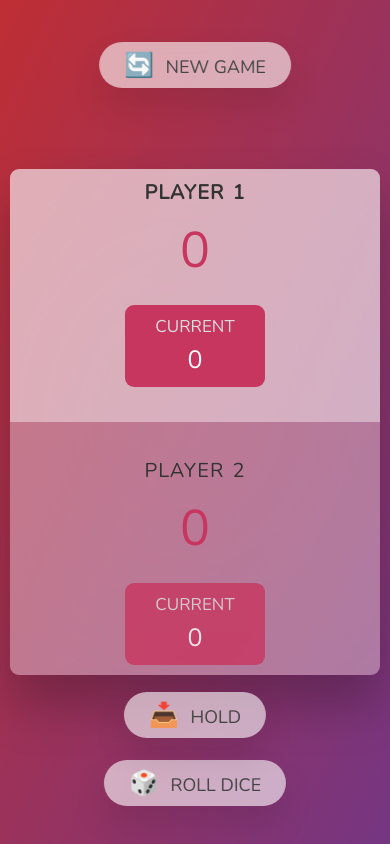
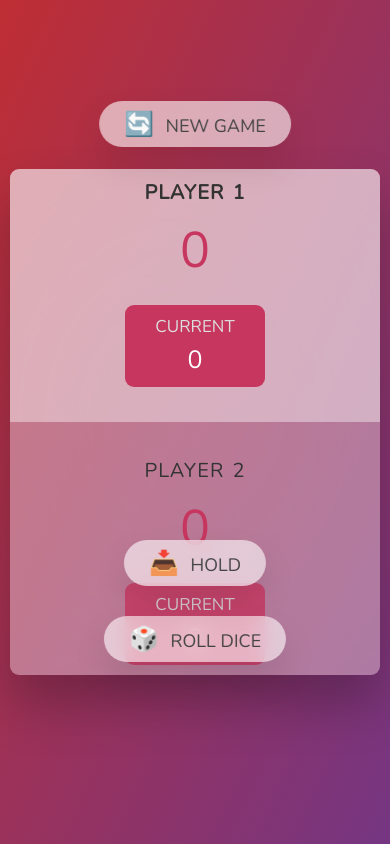
Before and after one commit to IT21161056/Pig-game-mini-project-3, a plain HTML site: page index.html in a window 390 px wide. Drawn offline with nearby package versions, Linux system fonts and the light colour scheme.

Commit message:
responsive

```diff
--- a/styles.css
+++ b/styles.css
@@ -250,3 +250,19 @@ main {
     top: 44.5%;
   }
 }
+
+@media only screen and (max-width: 1200px) {
+  .btn--new {
+    top: 12%;
+  }
+
+  .btn--hold {
+    top: 64%;
+  }
+  .btn--roll {
+   top: 73%;
+  }
+  .dice {
+    top: 40.5%;
+  }
+}
```
